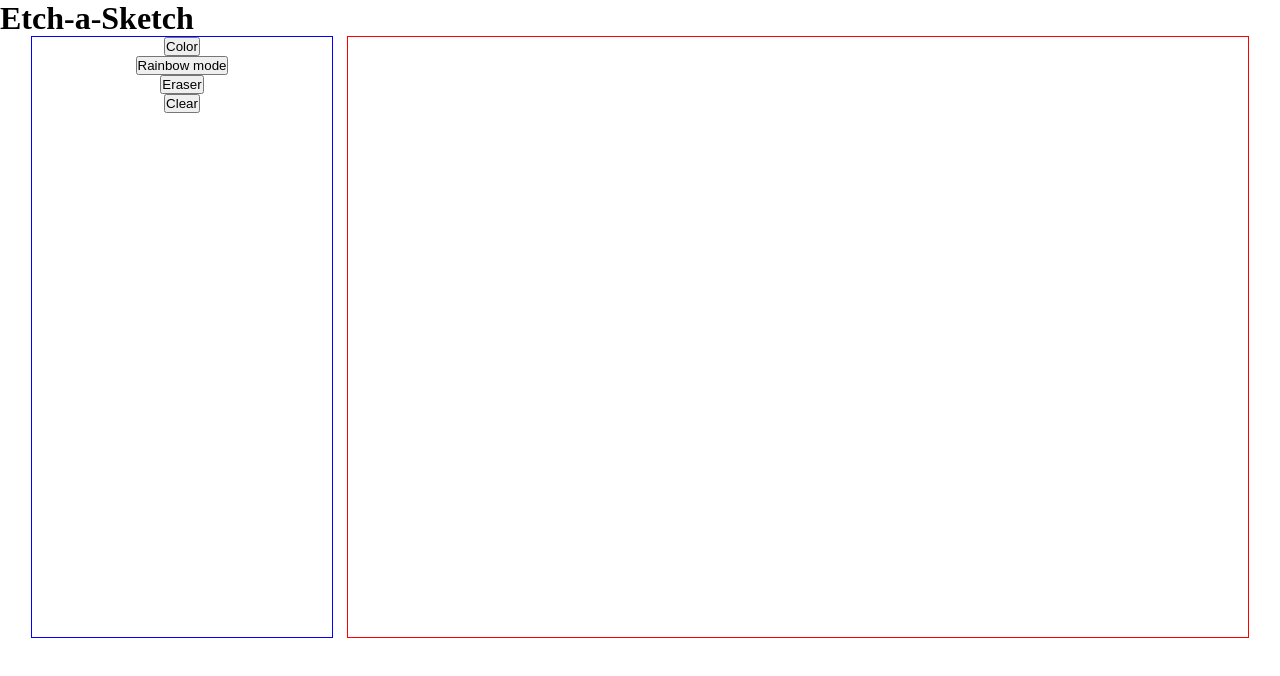
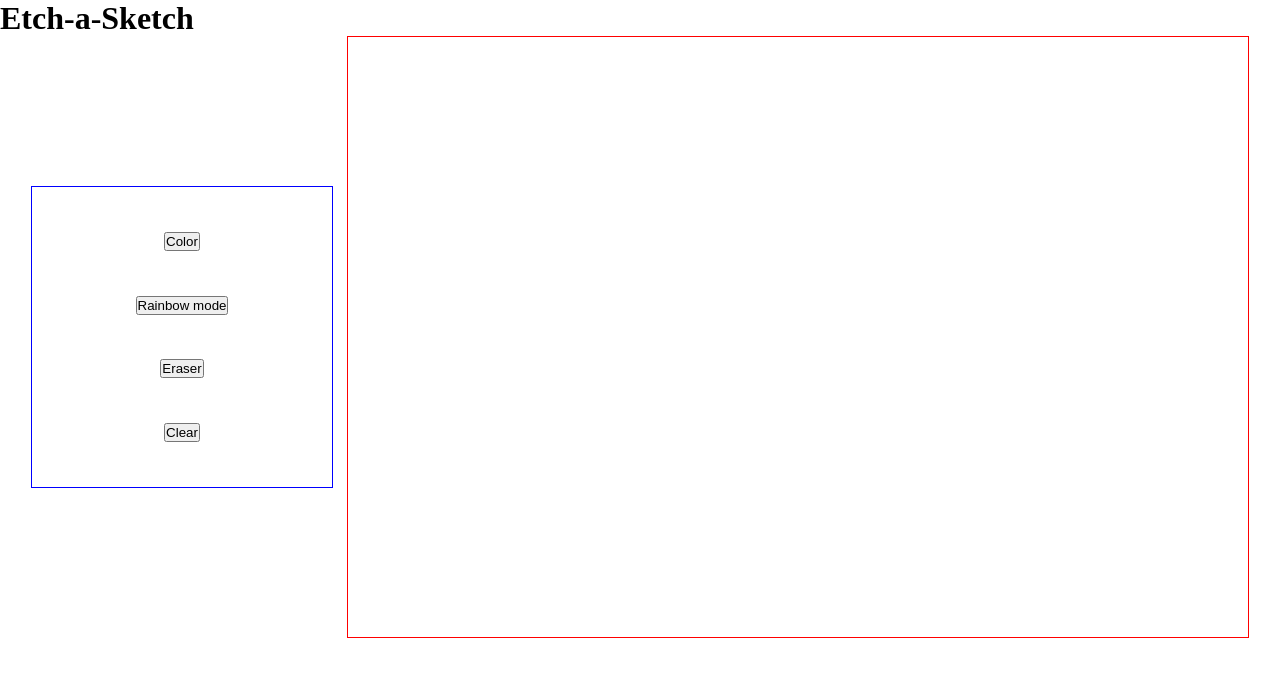
Before and after one commit to JohanyF/Etch-a-Sketch-project, a plain HTML site: page index.html in a window 1280 px wide. Drawn offline with Linux system fonts and the light colour scheme.

Commit message:
Used flex to center container and its flex-items.

```diff
--- a/style.css
+++ b/style.css
@@ -7,6 +7,7 @@
 .container {
     display: flex;
     justify-content: center;
+    align-items: center;
     gap: 16px;
 }
 
@@ -20,6 +21,8 @@
     display: flex;
     flex-direction: column;
     align-items: center;
+    justify-content: space-evenly;
+    height: 300px;
 }
 
 .sketch {
```
